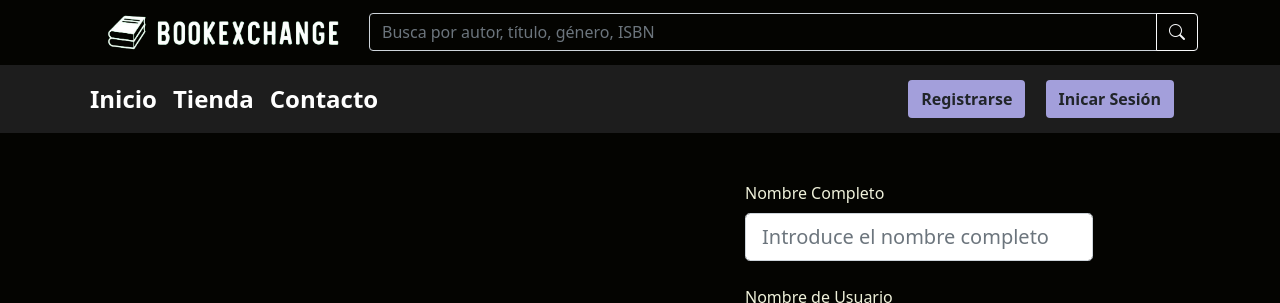
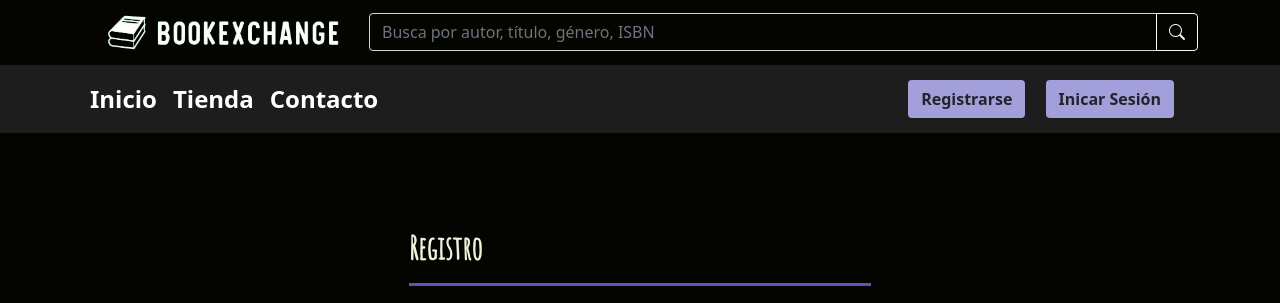
Before and after one commit to sergiofepinilla/BookExchangeProyect, a PHP site: page /signup/signup.php in a window 1280 px wide. Shown: the top 303 px of the page. Run offline with PHP 8.4, Linux system fonts and the light colour scheme; some libraries are stand-ins or nearby versions.

Commit message:
Nabvar mob updated, signup/logion updated

```diff
--- a/contact/contact.php
+++ b/contact/contact.php
@@ -10,7 +10,7 @@ if (isset($_SESSION['user']) && $userType == 2) {
 }
 ?>
 <!--CONTACT INICIO-->
-<div class="container mt-3 ">
+<div class="container mt-3 text-center text-md-start">
     <h2>¿Dónde nos encontramos?</h2>
     <div class="custom-hr w-100"></div>
 </div>
@@ -70,7 +70,7 @@ if (isset($_SESSION['user']) && $userType == 2) {
                         <strong>Consiento el tratamiento de mis datos.</strong> BookExchange tratará sus datos con la finalidad de contestar a sus consultas, dudas o reclamaciones. Puede ejercer sus derechos de acceso, rectificación, supresión, portabilidad, limitación y oposición, como le informamos en nuestra <a href="" class="text-primary">Política de Privacidad</a> y <a href="" class="text-primary">Aviso Legal.</a>
                     </label>
                 </div>
-                <button type="submit" class="btn btn-primary btn-md mt-3" name="contact-submit">Enviar</button>
+                <button type="submit" class="btn primary-btn btn-md mt-3" name="contact-submit">Enviar</button>
             </form>
         </div>
         <div class="col-12 col-lg-6 mb-3 mt-3">
--- a/footer/upper_footer.php
+++ b/footer/upper_footer.php
@@ -1,5 +1,6 @@
 <footer class="text-center text-lg-start text-white">
     <div class="container">
+        <!-- Redes Sociales -->
         <section class="d-flex justify-content-center justify-content-lg-end p-4 border-bottom">
             <div class="d-flex">
                 <a href="" class="me-4 text-reset">
--- a/home/home.js
+++ b/home/home.js
@@ -99,7 +99,7 @@ document.addEventListener("DOMContentLoaded", function () {
 
     var innerCard = document.createElement("div");
     innerCard.classList.add(
-      "bg-black",
+      "dark-theme",
       "text-white",
       "card",
       "d-flex",
--- a/navbar/navbar.php
+++ b/navbar/navbar.php
@@ -14,25 +14,40 @@ if (isset($_SESSION["user"])) {
 <!-- Primera navbar (superior) con logo y barra de búsqueda -->
 <nav class="navbar navbar-expand-lg bg dark-theme">
     <div class="container">
-        <!-- TOGGLER BUTTON -->
-        <button class="navbar-toggler d-lg-none" type="button" data-bs-toggle="collapse" data-bs-target="#navbarNav" aria-controls="navbarNav" aria-expanded="false" aria-label="Toggle navigation">
-            <svg xmlns="http://www.w3.org/2000/svg" width="30" height="30" fill="white" class="bi bi-list" viewBox="0 0 16 16">
-                <path fill-rule="evenodd" d="M1 2.5A.5.5 0 0 1 1.5 2h13a.5.5 0 0 1 0 1h-13a.5.5 0 0 1-.5-.5zm0 5A.5.5 0 0 1 1.5 7h13a.5.5 0 0 1 0 1h-13a.5.5 0 0 1-.5-.5zm0 5A.5.5 0 0 1 1.5 12h13a.5.5 0 0 1 0 1h-13a.5.5 0 0 1-.5-.5z" />
-            </svg>
-        </button>
+        <div class="d-flex d-lg-none w-100">
+            <!-- TOGGLER BUTTON -->
+            <button class="navbar-toggler" type="button" data-bs-toggle="collapse" data-bs-target="#navbarNav" aria-controls="navbarNav" aria-expanded="false" aria-label="Toggle navigation">
+                <svg xmlns="http://www.w3.org/2000/svg" width="30" height="30" fill="white" class="bi bi-list" viewBox="0 0 16 16">
+                    <path fill-rule="evenodd" d="M1 2.5A.5.5 0 0 1 1.5 2h13a.5.5 0 0 1 0 1h-13a.5.5 0 0 1-.5-.5zm0 5A.5.5 0 0 1 1.5 7h13a.5.5 0 0 1 0 1h-13a.5.5 0 0 1-.5-.5zm0 5A.5.5 0 0 1 1.5 12h13a.5.5 0 0 1 0 1h-13a.5.5 0 0 1-.5-.5z" />
+                </svg>
+            </button>
 
-        <!-- LOGO AND SEARCH BAR -->
-        <a href="../home/home.php" class="w-25 d-flex align-items-center me-2">
-            <img src="../assets/img/logo/logo.png" class="w-100 d-none d-lg-flex" alt="Logo">
-            <img src="../assets/img/logo/logo.png" class="d-lg-none w-100" alt="Logo">
+            <!-- LOGO FOR MOBILE -->
+            <a href="../home/home.php" class="d-flex align-items-center">
+                <img src="../assets/img/logo/logo.png" class="w-75 ms-3" alt="Logo">
+            </a>
+        </div>
+
+        <!-- LOGO FOR DESKTOP -->
+        <a href="../home/home.php" class="w-25 d-none d-lg-flex align-items-center me-2">
+            <img src="../assets/img/logo/logo.png" class="w-100" alt="Logo">
         </a>
-        <div class="d-flex justify-content-center align-items-center flex-grow-1">
+
+        <!-- SEARCH BAR FOR DESKTOP -->
+        <div class="d-none d-lg-flex justify-content-center align-items-center flex-grow-1">
             <div class="input-group">
                 <input class="form-control dark-theme" placeholder="Busca por autor, título, género, ISBN" id="searchBar">
                 <button class="btn btn-outline-light" id="btnSearch"><i class="bi bi-search"></i></button>
             </div>
         </div>
 
+        <!-- SEARCH BAR FOR MOBILE -->
+        <div class="d-flex d-lg-none justify-content-center align-items-center w-100 mt-3">
+            <div class="input-group">
+                <input class="form-control dark-theme" placeholder="Busca por autor, título, género, ISBN" id="searchBar">
+                <button class="btn btn-outline-light" id="btnSearch"><i class="bi bi-search"></i></button>
+            </div>
+        </div>
     </div>
     <div class="container d-lg-none mt-3">
         <div class="collapse navbar-collapse" id="navbarNav">
--- a/product/product.js
+++ b/product/product.js
@@ -338,13 +338,13 @@ document.addEventListener("DOMContentLoaded", function () {
   //Función de Creación de Cartas de Producto
   function createCard(producto, margin = "") {
     var card = document.createElement("div");
-    card.classList.add("col", "bg-black");
+    card.classList.add("col", "dark-theme");
     if (margin) card.classList.add(margin);
     card.id = producto.id;
 
     var innerCard = document.createElement("div");
     innerCard.classList.add(
-      "bg-black",
+      "dark-theme",
       "text-white",
       "card",
       "d-flex",
--- a/profile/profile.js
+++ b/profile/profile.js
@@ -188,7 +188,7 @@ function loadReviews(reviews) {
 
 function createCard(producto, margin = "") {
   var card = document.createElement("div");
-  card.classList.add("col", "bg-black");
+  card.classList.add("col", "dark-theme");
   if (margin) card.classList.add(margin);
   card.id = producto.id;
 
--- a/signup/signup.php
+++ b/signup/signup.php
@@ -6,18 +6,17 @@ if (isset($_SESSION['user'])) {
   echo '<script>window.location.href = "../home/home.php";</script>';
   echo '<img src="../assets/img/403.png" alt="forbidden" class="dark-theme w-100">';
   require_once "../footer/upper_footer.php";
-  echo '<script src="../navbar/navbar.js"></script>' ;
-   require_once "../footer/footer_links.php";
+  echo '<script src="../navbar/navbar.js"></script>';
+  require_once "../footer/footer_links.php";
   exit();
 } ?>
-<div class="container  mt-5 mb-5 ">
+<div class="container mt-5 mb-5">
   <section>
     <div class="container-fluid mb-5 mt-5">
       <div class="row d-flex justify-content-center align-items-center h-100">
-        <div class="col-md-9 col-lg-6 col-xl-5">
-          <img src="https://www.go.ooo/img/bg-img/Login.jpg" class="img-fluid" alt="Sample image">
-        </div>
-        <div class="col-md-8 col-lg-6 col-xl-4 offset-xl-1">
+        <div class="col-md-8 col-lg-6 rounded  p-md-5">
+          <h2>Registro</h2>
+          <div class="custom-hr w-100 mb-3 mt-3"></div>
           <form action="../includes/signup.inc.php" method="POST">
             <!-- Nombre completo input -->
             <div class="form-outline mb-4">
@@ -54,6 +53,7 @@ if (isset($_SESSION['user'])) {
               </label>
               <input type="password" id="signupRepwd" class="form-control form-control-lg" placeholder="Repite la contraseña" name="signupRepwd" maxlength="69" required />
             </div>
+
             <?php if (isset($_GET["error"])) {
               if (
                 $_GET["error"] == "emptyFields"
@@ -78,10 +78,10 @@ if (isset($_SESSION['user'])) {
             } ?>
 
             <div class="text-center text-lg-start mt-4 pt-2">
-              <button type="submit" class="btn primary-btn custom-card-border-2 btn-lg" style="padding-left: 2.5rem; padding-right: 2.5rem;" name="signup-submit">
+              <button type="submit" class="btn primary-btn custom-card-border-2 btn-lg mb-3" style="padding-left: 2.5rem; padding-right: 2.5rem;" name="signup-submit">
                 Registrarse
               </button>
-              <p class="small fw-bold mt-2 pt-1 mb-0 custom-text">
+              <p class="small fw-bold mt-2 pt-1 mb-5 custom-text">
                 ¿Ya tienes una cuenta?
                 <a href="../login/login.php" class="accent-color">
                   Iniciar Sesion
@@ -95,6 +95,7 @@ if (isset($_SESSION['user'])) {
   </section>
 </div>
 
+
 <?php require_once '../footer/upper_footer.php' ?>
 <script src="../navbar/navbar.js"></script>
 <?php require_once '../footer/footer_links.php' ?>
--- a/style/style.css
+++ b/style/style.css
@@ -43,9 +43,6 @@ h3, h4 {
 /* LOGO MOVIL*/
 .mobile-p {
   width: 180px;
-}
-.bg-black {
-  background-color: black;
 }
 .custom-title {
   text-overflow: ellipsis;
```
Also changed, not shown: login/login.php (+8 -9 lines), shop/shop.js (+33 -9 lines), shop/shop.php (+4 -3 lines).
